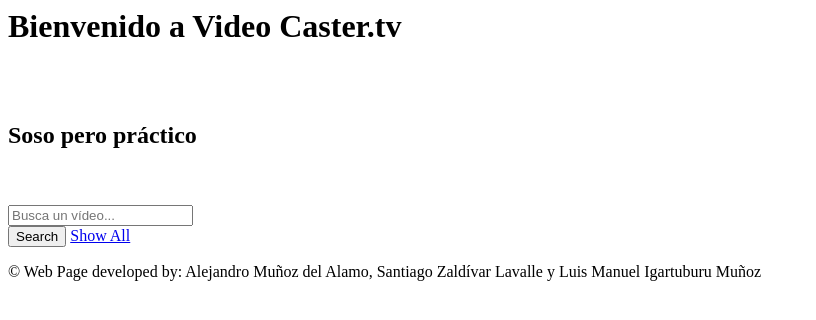
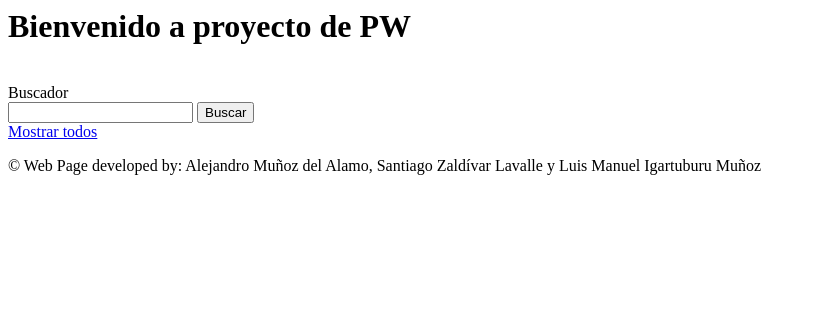
Before and after one commit to UrielKaralden/CodeIgniter, a CodeIgniter app: page /CodeIgniter/ in a window 1280 px wide. Shown: the top 320 px of the page, without its empty margins (0-816 px from the left). Run offline with CodeIgniter, Linux system fonts and the light colour scheme.

Commit message:
Changes for solving search engine problems

```diff
--- a/application/controllers/videos.php
+++ b/application/controllers/videos.php
@@ -23,13 +23,17 @@
 
 		function search()
 		{
-			$config['url'] = base_url()."search/page/";
+			echo 'Hola soy Edu feliz navidad';
+			echo $this->input->post('Buscar');
+			/*$config['url'] = base_url()."search/page/";
 			$config['total_rows'] = 50;
 			$config['row_per_page'] = 10;
 
+			$this->videos_model->get_search($this->input->post('Buscar'));
+
 			$this->pagination->initialize($config);
 			$data['query'] = $this->videos_model->get_search();
-			$this->load->view('search_view', $data);
+			$this->load->view('search_view', $data);*/
 		}
 
 
--- a/application/models/pagination_model.php
+++ b/application/models/pagination_model.php
@@ -7,20 +7,25 @@ class pagination_model extends CI_Model{
     }
 
     //fetch books
-    function get_videos($st = NULL)
+    function get_videos($limit, $start, $st = NULL)
     {
         if ($st == "NIL") $st = "";
-        $sql = "Select * from videos where titulo like '%$st%' or usuario like '%$st%' or Fecha like '%$st%'";
+        $sql = "select * from videos where titulo like '%$st%'";
         $query = $this->db->query($sql);
         return $query->result();
     }
 
-    function get_videos_count($st = NULL)
+    function get_videos_count($limit, $start, $st = NULL)
     {
-        if ($st == "NIL") $sql = "Select * from videos order by Fecha desc'";
-        else $sql = "Select * from videos where titulo like '%$st%' or usuario like '%$st%' or Fecha like '%$st%'";
+        if ($st == "NIL") $st = "";
+        $sql = "select * from videos where titulo like '%$st%'";
         $query = $this->db->query($sql);
         return $query->num_rows();
     }
+    function get_prueba($busqueda)
+    {
+        echo $busqueda;
+
+    }
 }
 ?>
--- a/application/models/videos_model.php
+++ b/application/models/videos_model.php
@@ -9,15 +9,14 @@
 			return $consulta->result();
 		}
 
-		function get_search()
+		function get_search($busqueda)
 		{
-			$match = $this->input->post('search');
-			$this->db->like('url_video',$match);
-			$this->db->or_like('usuario', $match);
+			//$match = $this->input->post('Buscar');
+			/*$this->db->like('usuario', $match);
 			$this->db->or_like('titulo', $match);
 			$this->db->or_like('Fecha', $match);
 			$query = $this->db->get('videos');
-			return $query->result();
+			return $query->result();*/
 		}
 	}
 ?>
--- a/application/views/articulos_view.php
+++ b/application/views/articulos_view.php
@@ -6,14 +6,14 @@
     <body>
         <h1>Bienvenido a la web sobre artículos</h1>
 
-        <a href="<?= base_url().'index.php/formulario/'?>"
+        <a href="<?= base_url().'formulario/'?>"
             title='Añadir artículo'>Añadir artículo</a>
 
         <p>Estos son los artículos publicados.</p>
 
         <?php  foreach($articulos as $fila):?>
 
-        <a href= "<?= base_url().'index.php/un_articulo/arti/'.$fila->titulo.'/'.$fila->descripcion.'/'.$fila->cuerpo?>"
+        <a href= "<?= base_url().'un_articulo/arti/'.$fila->titulo.'/'.$fila->descripcion.'/'.$fila->cuerpo?>"
             title =>"Ver artículo"><h2><?= $fila->titulo;?></h2></a>
 
         <p><?= $fila->descripcion;?></p><br>
--- a/application/views/first_view.php
+++ b/application/views/first_view.php
@@ -4,21 +4,23 @@
 	    <title>Video Caster </title>
     </head>
     <body>
-        <h1>Bienvenido a Video Caster.tv</h1><br><br>
-        <h2>Soso pero práctico</h2><br><br>
+        <h1>Bienvenido a proyecto de PW</h1><br>
         <div class="container">
             <div class="row">
                 <div class="col-md-8 col-md-offset-2 well">
                 <?php
                 $attr = array("class" => "form-horizontal", "role" => "form", "id" => "form1", "name" => "form1");
-                echo form_open("pagination/search", $attr);?>
+                echo form_open("pagination/search");?>
                     <div class="form-group">
                         <div class="col-md-6">
-                            <input class="form-control" id="video_name" name="video_name" placeholder="Busca un vídeo..." type="text" value="<?php echo set_value('video_name'); ?>" />
+                            <!--<input class="form-control" id="video_name" name="video_name" placeholder="Busca un vídeo..." type="text" value="<?php //echo set_value('video_name'); ?>" />-->
+                            <?php   echo form_label('Buscador');?><br>
+                            <?php   echo form_input(array('id'=>'info', 'name'=>'info'));
+                                    echo form_submit(array('id'=>'Buscar','value'=>'Buscar'));?>
                         </div>
                         <div class="col-md-6">
-                            <input id="btn_search" name="btn_search" type="submit" class="btn btn-danger" value="Search" />
-                            <a href="<?php echo base_url(). "pagination/index"; ?>" class="btn btn-primary">Show All</a>
+                            <!--<input id="btn_search" name="btn_search" type="submit" class="btn btn-danger" value="Buscar" />-->
+                            <a href="<?php echo base_url(). "pagination/index"; ?>" class="btn btn-primary">Mostrar todos</a>
                         </div>
                     </div>
                 <?php echo form_close(); ?>
@@ -27,6 +29,6 @@
         </div>
         <footer>
         &copy; Web Page developed by: Alejandro Muñoz del Alamo, Santiago Zaldívar Lavalle y Luis Manuel Igartuburu Muñoz
-    	</footer>
+    </footer>
     </body>
 </html>
```
Also changed, not shown: application/controllers/pagination.php (+14 -3 lines), application/views/pagination_view.php (+8 -4 lines), application/views/search_view.php (+1 -10 lines), application/views/videos_view.php (+10 -7 lines), videos/aniviamini.jpg (renamed from pruebas video/aniviamini.jpg), videos/publicar_comentario.php (renamed from pruebas video/publicar_comentario.php), videos/streaming.sql (renamed from pruebas video/streaming.sql), videos/urgotmini.jpg (renamed from pruebas video/urgotmini.jpg), videos/view_video.php (renamed from pruebas video/view_video.php), 1 other file.
